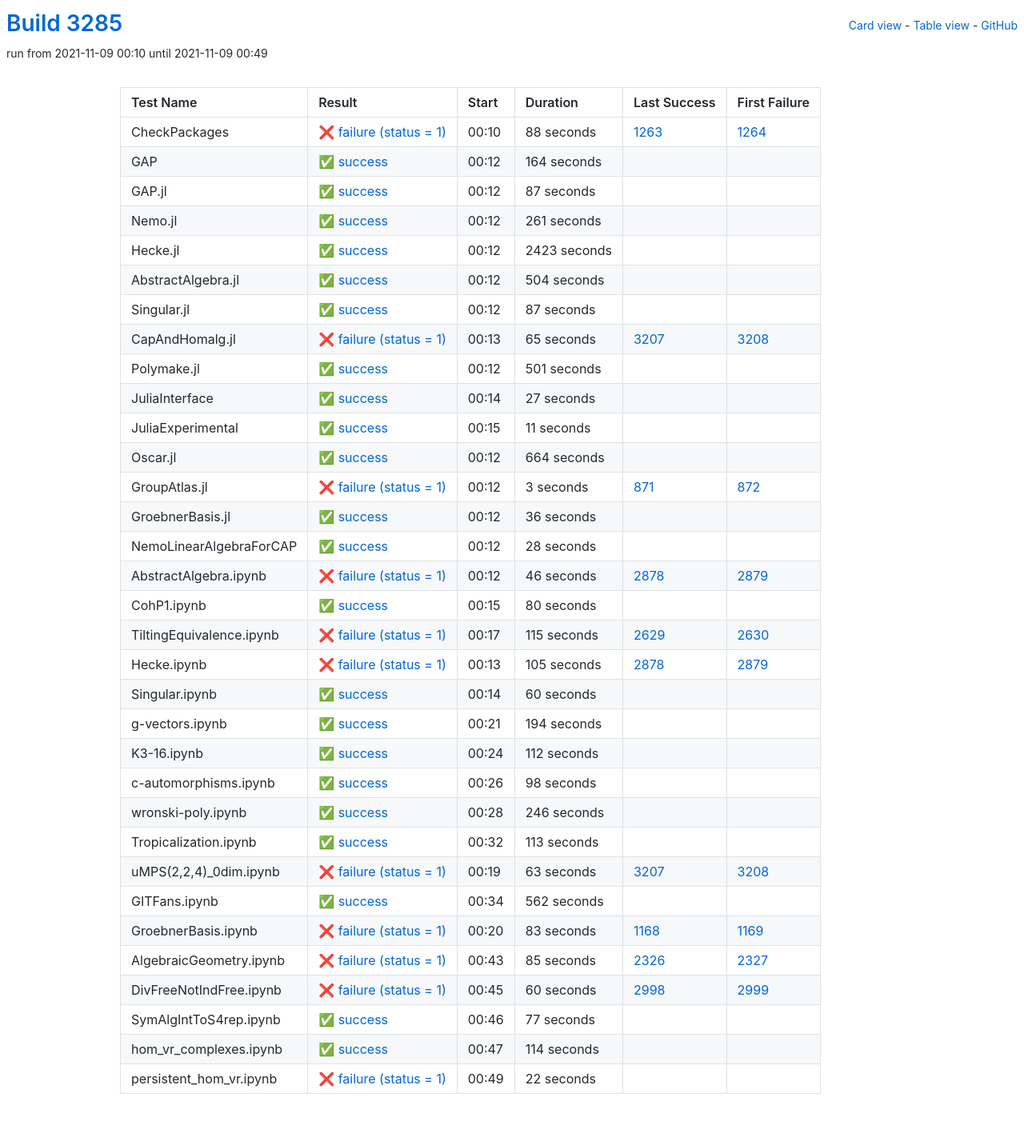
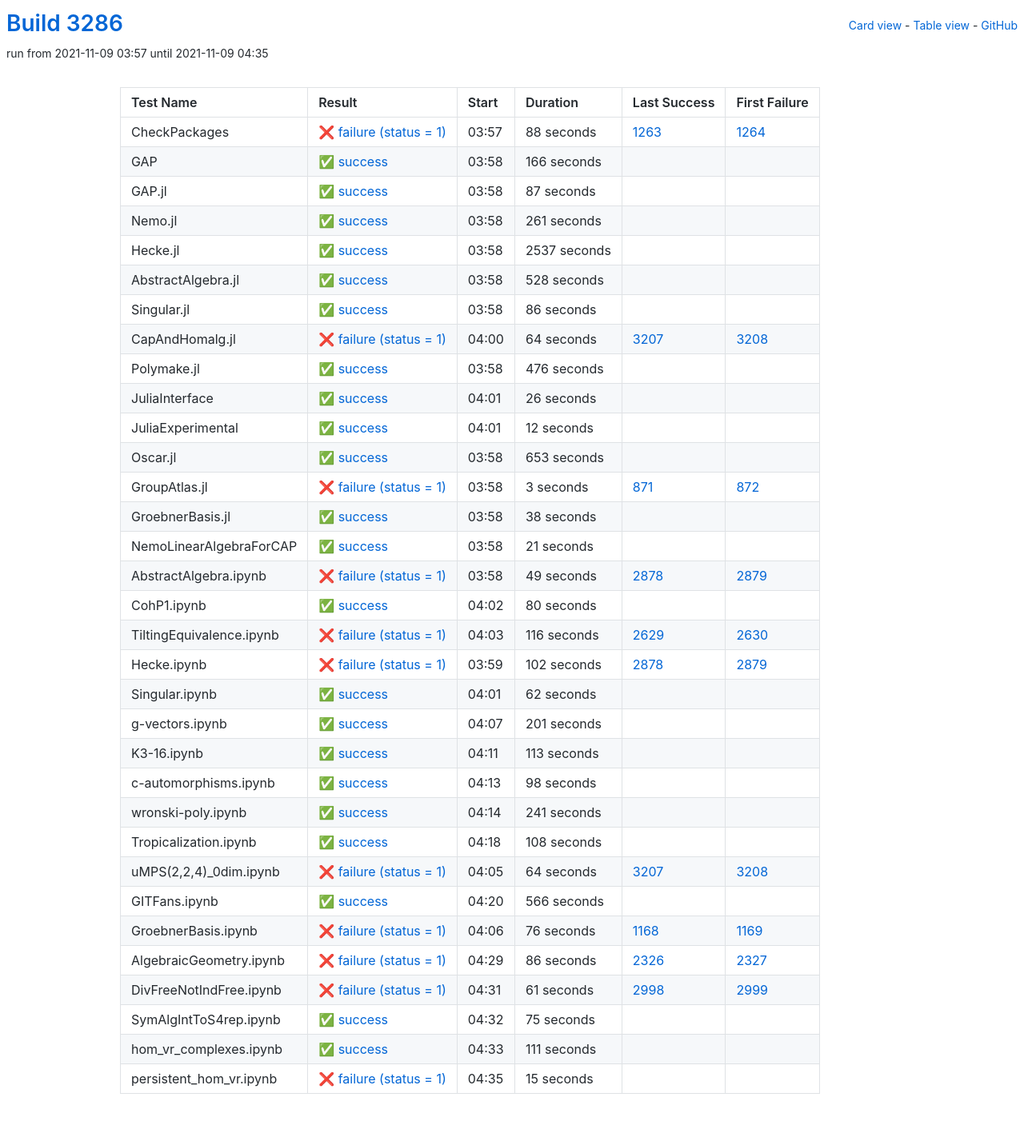
Before and after one commit to oscar-system/oscar-ci-status-stable, a Jekyll site: the page built from table.html, in a window 1280 px wide. Shown: the whole page at 80% size. Built offline with Jekyll 4.4.1, drawn with Linux system fonts in a browser that asks for light colours.

Commit message:
Build #3286

```diff
--- a/_data/ci.yml
+++ b/_data/ci.yml
@@ -1,6 +1,6 @@
 ---
-build: 3285
-build_url: https://oscarci.mathematik.uni-kl.de/job/oscar-stable/3285/
+build: 3286
+build_url: https://oscarci.mathematik.uni-kl.de/job/oscar-stable/3286/
 job: oscar-stable
 organization: oscar-system
 repo: oscar-ci-status-stable
@@ -8,8 +8,8 @@ repourl: https://github.com/oscar-system/oscar-ci-status-stable
 tests:
 - name: CheckPackages
   id: checkpackages
-  log: https://oscarci.mathematik.uni-kl.de/job/oscar-stable/3285/artifact/logs/build-3285/CheckPackages.log
-  start: 2021-11-09 00:10
+  log: https://oscarci.mathematik.uni-kl.de/job/oscar-stable/3286/artifact/logs/build-3286/CheckPackages.log
+  start: 2021-11-09 03:57
   success: false
   exitcode: 1
   status: failure
@@ -20,20 +20,20 @@ tests:
   first_failure_url: https://oscarci.mathematik.uni-kl.de/job/oscar-stable/1264/
 - name: GAP
   id: gap
-  log: https://oscarci.mathematik.uni-kl.de/job/oscar-stable/3285/artifact/logs/build-3285/GAP.log
-  start: 2021-11-09 00:12
+  log: https://oscarci.mathematik.uni-kl.de/job/oscar-stable/3286/artifact/logs/build-3286/GAP.log
+  start: 2021-11-09 03:58
   success: true
   exitcode: 0
   status: success
-  duration: 164
+  duration: 166
   last_success: false
   last_success_url:
   first_failure: false
   first_failure_url:
 - name: GAP.jl
   id: gap-jl
-  log: https://oscarci.mathematik.uni-kl.de/job/oscar-stable/3285/artifact/logs/build-3285/GAP.jl.log
-  start: 2021-11-09 00:12
+  log: https://oscarci.mathematik.uni-kl.de/job/oscar-stable/3286/artifact/logs/build-3286/GAP.jl.log
+  start: 2021-11-09 03:58
   success: true
   exitcode: 0
   status: success
@@ -44,8 +44,8 @@ tests:
   first_failure_url:
 - name: Nemo.jl
   id: nemo-jl
-  log: https://oscarci.mathematik.uni-kl.de/job/oscar-stable/3285/artifact/logs/build-3285/Nemo.jl.log
-  start: 2021-11-09 00:12
+  log: https://oscarci.mathematik.uni-kl.de/job/oscar-stable/3286/artifact/logs/build-3286/Nemo.jl.log
+  start: 2021-11-09 03:58
   success: true
   exitcode: 0
   status: success
@@ -56,104 +56,104 @@ tests:
   first_failure_url:
 - name: Hecke.jl
   id: hecke-jl
-  log: https://oscarci.mathematik.uni-kl.de/job/oscar-stable/3285/artifact/logs/build-3285/Hecke.jl.log
-  start: 2021-11-09 00:12
+  log: https://oscarci.mathematik.uni-kl.de/job/oscar-stable/3286/artifact/logs/build-3286/Hecke.jl.log
+  start: 2021-11-09 03:58
   success: true
   exitcode: 0
   status: success
-  duration: 2423
+  duration: 2537
   last_success: false
   last_success_url:
   first_failure: false
   first_failure_url:
 - name: AbstractAlgebra.jl
   id: abstractalgebra-jl
-  log: https://oscarci.mathematik.uni-kl.de/job/oscar-stable/3285/artifact/logs/build-3285/AbstractAlgebra.jl.log
-  start: 2021-11-09 00:12
+  log: https://oscarci.mathematik.uni-kl.de/job/oscar-stable/3286/artifact/logs/build-3286/AbstractAlgebra.jl.log
+  start: 2021-11-09 03:58
   success: true
   exitcode: 0
   status: success
-  duration: 504
+  duration: 528
   last_success: false
   last_success_url:
   first_failure: false
   first_failure_url:
 - name: Singular.jl
   id: singular-jl
-  log: https://oscarci.mathematik.uni-kl.de/job/oscar-stable/3285/artifact/logs/build-3285/Singular.jl.log
-  start: 2021-11-09 00:12
+  log: https://oscarci.mathematik.uni-kl.de/job/oscar-stable/3286/artifact/logs/build-3286/Singular.jl.log
+  start: 2021-11-09 03:58
   success: true
   exitcode: 0
   status: success
-  duration: 87
+  duration: 86
   last_success: false
   last_success_url:
   first_failure: false
   first_failure_url:
 - name: CapAndHomalg.jl
   id: capandhomalg-jl
-  log: https://oscarci.mathematik.uni-kl.de/job/oscar-stable/3285/artifact/logs/build-3285/CapAndHomalg.jl.log
-  start: 2021-11-09 00:13
+  log: https://oscarci.mathematik.uni-kl.de/job/oscar-stable/3286/artifact/logs/build-3286/CapAndHomalg.jl.log
+  start: 2021-11-09 04:00
   success: false
   exitcode: 1
   status: failure
-  duration: 65
+  duration: 64
   last_success: 3207
   last_success_url: https://oscarci.mathematik.uni-kl.de/job/oscar-stable/3207/
   first_failure: 3208
   first_failure_url: https://oscarci.mathematik.uni-kl.de/job/oscar-stable/3208/
 - name: Polymake.jl
   id: polymake-jl
-  log: https://oscarci.mathematik.uni-kl.de/job/oscar-stable/3285/artifact/logs/build-3285/Polymake.jl.log
-  start: 2021-11-09 00:12
+  log: https://oscarci.mathematik.uni-kl.de/job/oscar-stable/3286/artifact/logs/build-3286/Polymake.jl.log
+  start: 2021-11-09 03:58
   success: true
   exitcode: 0
   status: success
-  duration: 501
+  duration: 476
   last_success: false
   last_success_url:
   first_failure: false
   first_failure_url:
 - name: JuliaInterface
   id: juliainterface
-  log: https://oscarci.mathematik.uni-kl.de/job/oscar-stable/3285/artifact/logs/build-3285/JuliaInterface.log
-  start: 2021-11-09 00:14
+  log: https://oscarci.mathematik.uni-kl.de/job/oscar-stable/3286/artifact/logs/build-3286/JuliaInterface.log
+  start: 2021-11-09 04:01
   success: true
   exitcode: 0
   status: success
-  duration: 27
+  duration: 26
   last_success: false
   last_success_url:
   first_failure: false
   first_failure_url:
 - name: JuliaExperimental
   id: juliaexperimental
-  log: https://oscarci.mathematik.uni-kl.de/job/oscar-stable/3285/artifact/logs/build-3285/JuliaExperimental.log
-  start: 2021-11-09 00:15
+  log: https://oscarci.mathematik.uni-kl.de/job/oscar-stable/3286/artifact/logs/build-3286/JuliaExperimental.log
+  start: 2021-11-09 04:01
   success: true
   exitcode: 0
   status: success
-  duration: 11
+  duration: 12
   last_success: false
   last_success_url:
   first_failure: false
   first_failure_url:
 - name: Oscar.jl
   id: oscar-jl
-  log: https://oscarci.mathematik.uni-kl.de/job/oscar-stable/3285/artifact/logs/build-3285/Oscar.jl.log
-  start: 2021-11-09 00:12
+  log: https://oscarci.mathematik.uni-kl.de/job/oscar-stable/3286/artifact/logs/build-3286/Oscar.jl.log
+  start: 2021-11-09 03:58
   success: true
   exitcode: 0
   status: success
-  duration: 664
+  duration: 653
   last_success: false
   last_success_url:
   first_failure: false
   first_failure_url:
 - name: GroupAtlas.jl
   id: groupatlas-jl
-  log: https://oscarci.mathematik.uni-kl.de/job/oscar-stable/3285/artifact/logs/build-3285/GroupAtlas.jl.log
-  start: 2021-11-09 00:12
+  log: https://oscarci.mathematik.uni-kl.de/job/oscar-stable/3286/artifact/logs/build-3286/GroupAtlas.jl.log
+  start: 2021-11-09 03:58
   success: false
   exitcode: 1
   status: failure
@@ -164,44 +164,44 @@ tests:
   first_failure_url: https://oscarci.mathematik.uni-kl.de/job/oscar-stable/872/
 - name: GroebnerBasis.jl
   id: groebnerbasis-jl
-  log: https://oscarci.mathematik.uni-kl.de/job/oscar-stable/3285/artifact/logs/build-3285/GroebnerBasis.jl.log
-  start: 2021-11-09 00:12
+  log: https://oscarci.mathematik.uni-kl.de/job/oscar-stable/3286/artifact/logs/build-3286/GroebnerBasis.jl.log
+  start: 2021-11-09 03:58
   success: true
   exitcode: 0
   status: success
-  duration: 36
+  duration: 38
   last_success: false
   last_success_url:
   first_failure: false
   first_failure_url:
 - name: NemoLinearAlgebraForCAP
   id: nemolinearalgebraforcap
-  log: https://oscarci.mathematik.uni-kl.de/job/oscar-stable/3285/artifact/logs/build-3285/NemoLinearAlgebraForCAP.log
-  start: 2021-11-09 00:12
+  log: https://oscarci.mathematik.uni-kl.de/job/oscar-stable/3286/artifact/logs/build-3286/NemoLinearAlgebraForCAP.log
+  start: 2021-11-09 03:58
   success: true
   exitcode: 0
   status: success
-  duration: 28
+  duration: 21
   last_success: false
   last_success_url:
   first_failure: false
   first_failure_url:
 - name: AbstractAlgebra.ipynb
   id: abstractalgebra-ipynb
-  log: https://oscarci.mathematik.uni-kl.de/job/oscar-stable/3285/artifact/logs/build-3285/AbstractAlgebra.ipynb.log
-  start: 2021-11-09 00:12
+  log: https://oscarci.mathematik.uni-kl.de/job/oscar-stable/3286/artifact/logs/build-3286/AbstractAlgebra.ipynb.log
+  start: 2021-11-09 03:58
   success: false
   exitcode: 1
   status: failure
-  duration: 46
+  duration: 49
   last_success: 2878
   last_success_url: https://oscarci.mathematik.uni-kl.de/job/oscar-stable/2878/
   first_failure: 2879
   first_failure_url: https://oscarci.mathematik.uni-kl.de/job/oscar-stable/2879/
 - name: CohP1.ipynb
   id: cohp1-ipynb
-  log: https://oscarci.mathematik.uni-kl.de/job/oscar-stable/3285/artifact/logs/build-3285/CohP1.ipynb.log
-  start: 2021-11-09 00:15
+  log: https://oscarci.mathematik.uni-kl.de/job/oscar-stable/3286/artifact/logs/build-3286/CohP1.ipynb.log
+  start: 2021-11-09 04:02
   success: true
   exitcode: 0
   status: success
@@ -212,68 +212,68 @@ tests:
   first_failure_url:
 - name: TiltingEquivalence.ipynb
   id: tiltingequivalence-ipynb
-  log: https://oscarci.mathematik.uni-kl.de/job/oscar-stable/3285/artifact/logs/build-3285/TiltingEquivalence.ipynb.log
-  start: 2021-11-09 00:17
+  log: https://oscarci.mathematik.uni-kl.de/job/oscar-stable/3286/artifact/logs/build-3286/TiltingEquivalence.ipynb.log
+  start: 2021-11-09 04:03
   success: false
   exitcode: 1
   status: failure
-  duration: 115
+  duration: 116
   last_success: 2629
   last_success_url: https://oscarci.mathematik.uni-kl.de/job/oscar-stable/2629/
   first_failure: 2630
   first_failure_url: https://oscarci.mathematik.uni-kl.de/job/oscar-stable/2630/
 - name: Hecke.ipynb
   id: hecke-ipynb
-  log: https://oscarci.mathematik.uni-kl.de/job/oscar-stable/3285/artifact/logs/build-3285/Hecke.ipynb.log
-  start: 2021-11-09 00:13
+  log: https://oscarci.mathematik.uni-kl.de/job/oscar-stable/3286/artifact/logs/build-3286/Hecke.ipynb.log
+  start: 2021-11-09 03:59
   success: false
   exitcode: 1
   status: failure
-  duration: 105
+  duration: 102
   last_success: 2878
   last_success_url: https://oscarci.mathematik.uni-kl.de/job/oscar-stable/2878/
   first_failure: 2879
   first_failure_url: https://oscarci.mathematik.uni-kl.de/job/oscar-stable/2879/
 - name: Singular.ipynb
   id: singular-ipynb
-  log: https://oscarci.mathematik.uni-kl.de/job/oscar-stable/3285/artifact/logs/build-3285/Singular.ipynb.log
-  start: 2021-11-09 00:14
+  log: https://oscarci.mathematik.uni-kl.de/job/oscar-stable/3286/artifact/logs/build-3286/Singular.ipynb.log
+  start: 2021-11-09 04:01
   success: true
   exitcode: 0
   status: success
-  duration: 60
+  duration: 62
   last_success: false
   last_success_url:
   first_failure: false
   first_failure_url:
 - name: g-vectors.ipynb
   id: g-vectors-ipynb
-  log: https://oscarci.mathematik.uni-kl.de/job/oscar-stable/3285/artifact/logs/build-3285/g-vectors.ipynb.log
-  start: 2021-11-09 00:21
+  log: https://oscarci.mathematik.uni-kl.de/job/oscar-stable/3286/artifact/logs/build-3286/g-vectors.ipynb.log
+  start: 2021-11-09 04:07
   success: true
   exitcode: 0
   status: success
-  duration: 194
+  duration: 201
   last_success: false
   last_success_url:
   first_failure: false
   first_failure_url:
 - name: K3-16.ipynb
   id: k3-16-ipynb
-  log: https://oscarci.mathematik.uni-kl.de/job/oscar-stable/3285/artifact/logs/build-3285/K3-16.ipynb.log
-  start: 2021-11-09 00:24
+  log: https://oscarci.mathematik.uni-kl.de/job/oscar-stable/3286/artifact/logs/build-3286/K3-16.ipynb.log
+  start: 2021-11-09 04:11
   success: true
   exitcode: 0
   status: success
-  duration: 112
+  duration: 113
   last_success: false
   last_success_url:
   first_failure: false
   first_failure_url:
 - name: c-automorphisms.ipynb
   id: c-automorphisms-ipynb
-  log: https://oscarci.mathematik.uni-kl.de/job/oscar-stable/3285/artifact/logs/build-3285/c-automorphisms.ipynb.log
-  start: 2021-11-09 00:26
+  log: https://oscarci.mathematik.uni-kl.de/job/oscar-stable/3286/artifact/logs/build-3286/c-automorphisms.ipynb.log
+  start: 2021-11-09 04:13
   success: true
   exitcode: 0
   status: success
@@ -284,120 +284,120 @@ tests:
   first_failure_url:
 - name: wronski-poly.ipynb
   id: wronski-poly-ipynb
-  log: https://oscarci.mathematik.uni-kl.de/job/oscar-stable/3285/artifact/logs/build-3285/wronski-poly.ipynb.log
-  start: 2021-11-09 00:28
+  log: https://oscarci.mathematik.uni-kl.de/job/oscar-stable/3286/artifact/logs/build-3286/wronski-poly.ipynb.log
+  start: 2021-11-09 04:14
   success: true
   exitcode: 0
   status: success
-  duration: 246
+  duration: 241
   last_success: false
   last_success_url:
   first_failure: false
   first_failure_url:
 - name: Tropicalization.ipynb
   id: tropicalization-ipynb
-  log: https://oscarci.mathematik.uni-kl.de/job/oscar-stable/3285/artifact/logs/build-3285/Tropicalization.ipynb.log
-  start: 2021-11-09 00:32
+  log: https://oscarci.mathematik.uni-kl.de/job/oscar-stable/3286/artifact/logs/build-3286/Tropicalization.ipynb.log
+  start: 2021-11-09 04:18
   success: true
   exitcode: 0
   status: success
-  duration: 113
+  duration: 108
   last_success: false
   last_success_url:
   first_failure: false
   first_failure_url:
 - name: uMPS(2,2,4)_0dim.ipynb
   id: umps-2-2-4-0dim-ipynb
-  log: https://oscarci.mathematik.uni-kl.de/job/oscar-stable/3285/artifact/logs/build-3285/uMPS-2-2-4-_0dim.ipynb.log
-  start: 2021-11-09 00:19
+  log: https://oscarci.mathematik.uni-kl.de/job/oscar-stable/3286/artifact/logs/build-3286/uMPS-2-2-4-_0dim.ipynb.log
+  start: 2021-11-09 04:05
   success: false
   exitcode: 1
   status: failure
-  duration: 63
+  duration: 64
   last_success: 3207
   last_success_url: https://oscarci.mathematik.uni-kl.de/job/oscar-stable/3207/
   first_failure: 3208
   first_failure_url: https://oscarci.mathematik.uni-kl.de/job/oscar-stable/3208/
 - name: GITFans.ipynb
   id: gitfans-ipynb
-  log: https://oscarci.mathematik.uni-kl.de/job/oscar-stable/3285/artifact/logs/build-3285/GITFans.ipynb.log
-  start: 2021-11-09 00:34
+  log: https://oscarci.mathematik.uni-kl.de/job/oscar-stable/3286/artifact/logs/build-3286/GITFans.ipynb.log
+  start: 2021-11-09 04:20
   success: true
   exitcode: 0
   status: success
-  duration: 562
+  duration: 566
   last_success: false
   last_success_url:
   first_failure: false
   first_failure_url:
 - name: GroebnerBasis.ipynb
   id: groebnerbasis-ipynb
-  log: https://oscarci.mathematik.uni-kl.de/job/oscar-stable/3285/artifact/logs/build-3285/GroebnerBasis.ipynb.log
-  start: 2021-11-09 00:20
+  log: https://oscarci.mathematik.uni-kl.de/job/oscar-stable/3286/artifact/logs/build-3286/GroebnerBasis.ipynb.log
+  start: 2021-11-09 04:06
   success: false
   exitcode: 1
   status: failure
-  duration: 83
+  duration: 76
   last_success: 1168
   last_success_url: https://oscarci.mathematik.uni-kl.de/job/oscar-stable/1168/
   first_failure: 1169
   first_failure_url: https://oscarci.mathematik.uni-kl.de/job/oscar-stable/1169/
 - name: AlgebraicGeometry.ipynb
   id: algebraicgeometry-ipynb
-  log: https://oscarci.mathematik.uni-kl.de/job/oscar-stable/3285/artifact/logs/build-3285/AlgebraicGeometry.ipynb.log
-  start: 2021-11-09 00:43
+  log: https://oscarci.mathematik.uni-kl.de/job/oscar-stable/3286/artifact/logs/build-3286/AlgebraicGeometry.ipynb.log
+  start: 2021-11-09 04:29
   success: false
   exitcode: 1
   status: failure
-  duration: 85
+  duration: 86
   last_success: 2326
   last_success_url: https://oscarci.mathematik.uni-kl.de/job/oscar-stable/2326/
   first_failure: 2327
   first_failure_url: https://oscarci.mathematik.uni-kl.de/job/oscar-stable/2327/
 - name: DivFreeNotIndFree.ipynb
   id: divfreenotindfree-ipynb
-  log: https://oscarci.mathematik.uni-kl.de/job/oscar-stable/3285/artifact/logs/build-3285/DivFreeNotIndFree.ipynb.log
-  start: 2021-11-09 00:45
+  log: https://oscarci.mathematik.uni-kl.de/job/oscar-stable/3286/artifact/logs/build-3286/DivFreeNotIndFree.ipynb.log
+  start: 2021-11-09 04:31
   success: false
   exitcode: 1
   status: failure
-  duration: 60
+  duration: 61
   last_success: 2998
   last_success_url: https://oscarci.mathematik.uni-kl.de/job/oscar-stable/2998/
   first_failure: 2999
   first_failure_url: https://oscarci.mathematik.uni-kl.de/job/oscar-stable/2999/
 - name: SymAlgIntToS4rep.ipynb
   id: symalginttos4rep-ipynb
-  log: https://oscarci.mathematik.uni-kl.de/job/oscar-stable/3285/artifact/logs/build-3285/SymAlgIntToS4rep.ipynb.log
-  start: 2021-11-09 00:46
+  log: https://oscarci.mathematik.uni-kl.de/job/oscar-stable/3286/artifact/logs/build-3286/SymAlgIntToS4rep.ipynb.log
+  start: 2021-11-09 04:32
   success: true
   exitcode: 0
   status: success
-  duration: 77
+  duration: 75
   last_success: false
   last_success_url:
   first_failure: false
   first_failure_url:
 - name: hom_vr_complexes.ipynb
   id: hom-vr-complexes-ipynb
-  log: https://oscarci.mathematik.uni-kl.de/job/oscar-stable/3285/artifact/logs/build-3285/hom_vr_complexes.ipynb.log
-  start: 2021-11-09 00:47
+  log: https://oscarci.mathematik.uni-kl.de/job/oscar-stable/3286/artifact/logs/build-3286/hom_vr_complexes.ipynb.log
+  start: 2021-11-09 04:33
   success: true
   exitcode: 0
   status: success
-  duration: 114
+  duration: 111
   last_success: false
   last_success_url:
   first_failure: false
   first_failure_url:
 - name: persistent_hom_vr.ipynb
   id: persistent-hom-vr-ipynb
-  log: https://oscarci.mathematik.uni-kl.de/job/oscar-stable/3285/artifact/logs/build-3285/persistent_hom_vr.ipynb.log
-  start: 2021-11-09 00:49
+  log: https://oscarci.mathematik.uni-kl.de/job/oscar-stable/3286/artifact/logs/build-3286/persistent_hom_vr.ipynb.log
+  start: 2021-11-09 04:35
   success: false
   exitcode: 1
   status: failure
-  duration: 22
+  duration: 15
   last_success: false
   last_success_url:
   first_failure: false
```
Also changed, not shown: README.md.
